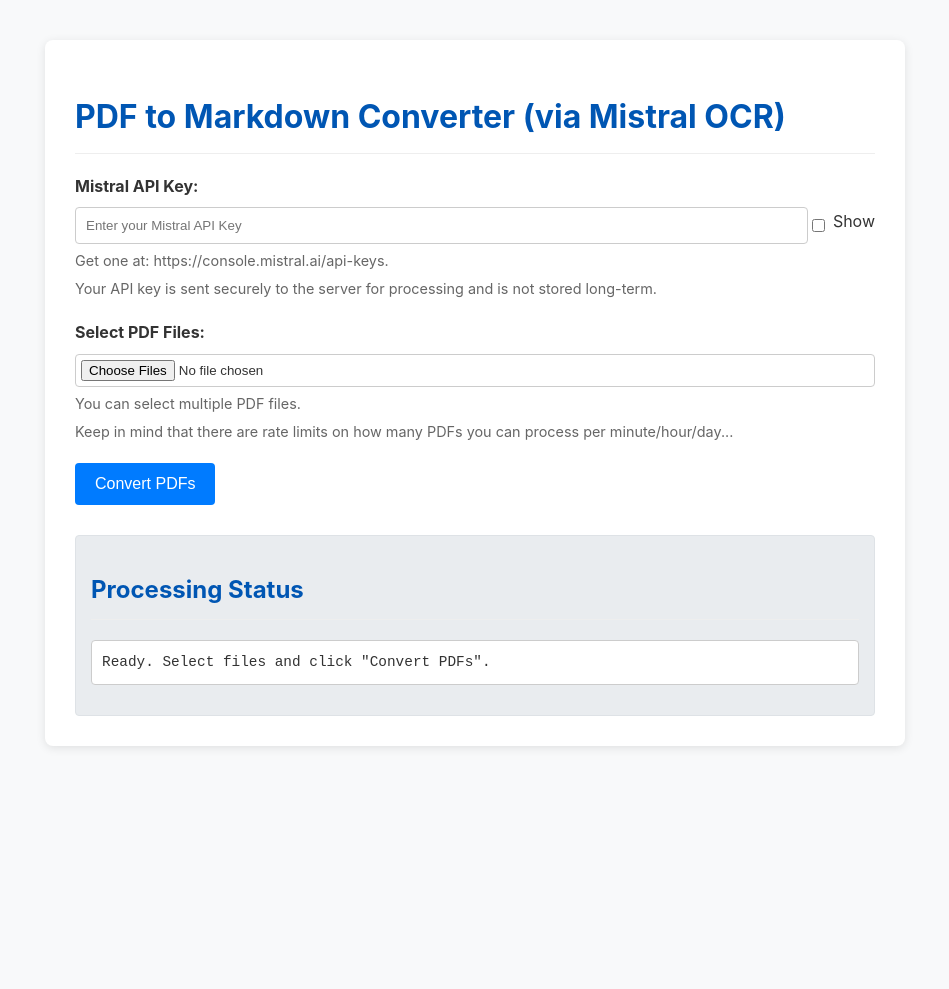
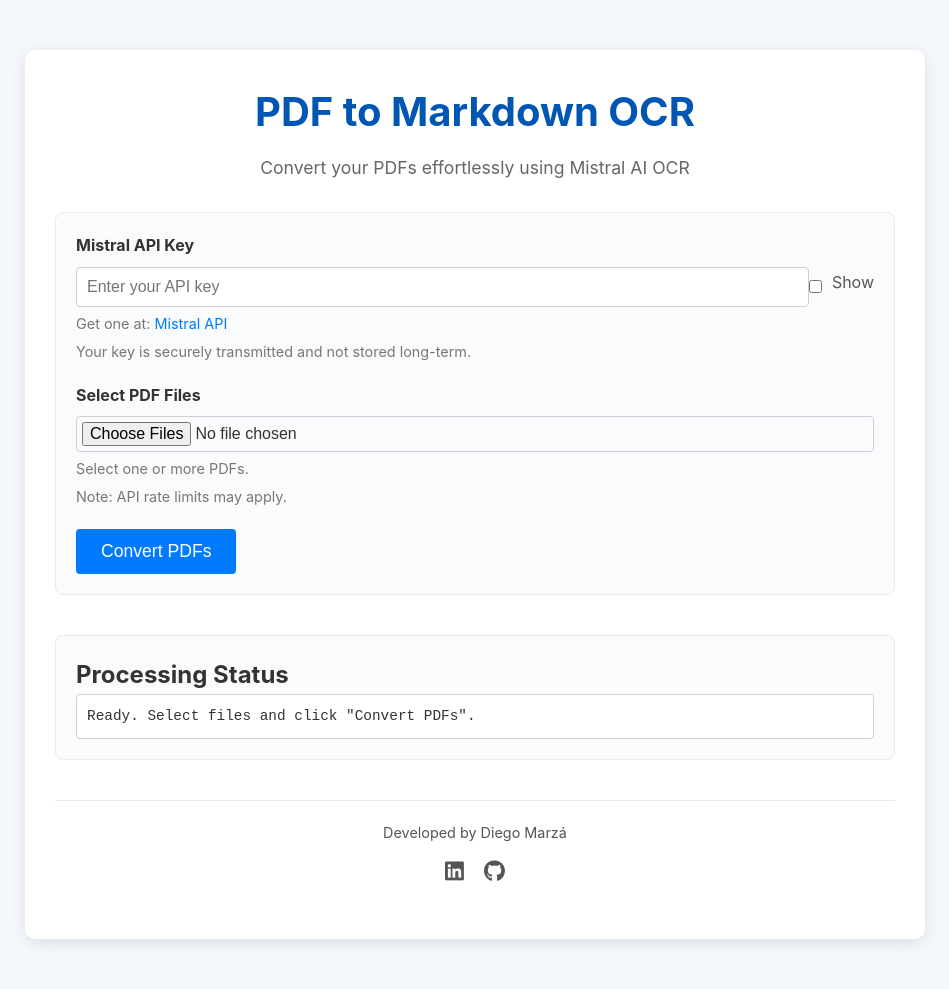
Before and after one commit to vstkl/pdf-ocr-obsidian, a Flask app: page / in a window 1280 px wide. Shown: the whole page, without its empty margins (165-1114 px from the left). Before the commit the page ends 748 px from the top, so only its background shows below. Run offline with Flask 3, Linux system fonts and the light colour scheme; some libraries are stand-ins or nearby versions.

Commit message:
v1.1 - Improved Interface

```diff
--- a/static/style.css
+++ b/static/style.css
@@ -1,26 +1,55 @@
+/* General Reset and Base Styles */
+* {
+    box-sizing: border-box;
+    margin: 0;
+    padding: 0;
+  }
+
   body {
     font-family: -apple-system, BlinkMacSystemFont, "Segoe UI", Roboto, Helvetica, Arial, sans-serif;
+    background-color: #f4f7fb;
+    color: #333;
     line-height: 1.6;
-    margin: 0;
     padding: 20px;
-    background-color: #f8f9fa;
-    color: #333;
   }
 
+  /* Container */
   .container {
-    max-width: 800px;
-    margin: 20px auto;
+    max-width: 900px;
+    margin: 30px auto;
     background-color: #fff;
     padding: 30px;
-    border-radius: 8px;
-    box-shadow: 0 2px 10px rgba(0, 0, 0, 0.1);
+    border-radius: 10px;
+    box-shadow: 0 4px 15px rgba(0, 0, 0, 0.1);
   }
 
-h1, h2 {
-    color: #0056b3; /* Mistral-ish blue */
-    border-bottom: 1px solid #eee;
-    padding-bottom: 10px;
-    margin-bottom: 20px;
+  /* Header */
+  header {
+    text-align: center;
+    margin-bottom: 30px;
+  }
+
+  header h1 {
+    color: #0056b3;
+    font-size: 2.5em;
+    margin-bottom: 10px;
+  }
+
+  .tagline {
+    font-size: 1.1em;
+    color: #666;
+  }
+
+  /* Main Sections */
+  main section {
+    margin-bottom: 40px;
+  }
+
+  .form-section {
+    background-color: #f9fbfd;
+    padding: 20px;
+    border: 1px solid #eaeaea;
+    border-radius: 8px;
   }
 
   .form-group {
@@ -29,21 +58,22 @@ h1, h2 {
 
   label {
     display: block;
+    font-weight: bold;
     margin-bottom: 8px;
-    font-weight: bold;
   }
 
-input[type="password"], input[type="text"],
+  input[type="password"],
+  input[type="text"],
   input[type="file"] {
     width: 100%;
     padding: 10px;
-    border: 1px solid #ccc;
+    border: 1px solid #ccd0d5;
     border-radius: 4px;
-    box-sizing: border-box; /* Include padding in width */
+    font-size: 1em;
   }
 
   input[type="file"] {
-    padding: 5px; /* Less padding for file input */
+    padding: 5px;
   }
 
   .password-toggle-group {
@@ -51,15 +81,21 @@ input[type="file"] {
     align-items: center;
   }
 
+  .toggle-label {
+    margin-left: 10px;
+    cursor: pointer;
+    font-weight: normal;
+    color: #555;
+  }
+
   button {
-    display: inline-block;
     background-color: #007bff;
-    color: white;
-    padding: 12px 20px;
+    color: #fff;
+    padding: 12px 25px;
     border: none;
     border-radius: 4px;
     cursor: pointer;
-    font-size: 16px;
+    font-size: 1.1em;
     transition: background-color 0.3s ease;
   }
 
@@ -68,73 +104,55 @@ button:hover {
   }
 
   button:disabled {
-    background-color: #ccc;
+    background-color: #ccd0d5;
     cursor: not-allowed;
   }
 
   small {
     display: block;
     margin-top: 5px;
-    color: #666;
     font-size: 0.9em;
+    color: #777;
   }
 
-#status-area, #results-area, #error-area {
-    margin-top: 30px;
-    padding: 15px;
-    background-color: #e9ecef;
-    border-radius: 4px;
-    border: 1px solid #dee2e6;
+  a {
+    color: #007bff;
+    text-decoration: none;
   }
 
-#status-log, #error-message {
-    white-space: pre-wrap; /* Wrap long lines */
-    word-wrap: break-word; /* Break long words */
+  a:hover {
+    text-decoration: underline;
+  }
+
+  /* Status, Results, Preview, and Error Areas */
+  .status-section,
+  .results-section,
+  .preview-section,
+  .error-section {
+    background-color: #f9fbfd;
+    padding: 20px;
+    border: 1px solid #eaeaea;
+    border-radius: 8px;
+  }
+
+  #status-log,
+  #error-message {
+    white-space: pre-wrap;
+    word-wrap: break-word;
     max-height: 300px;
     overflow-y: auto;
     background-color: #fff;
     padding: 10px;
+    border: 1px solid #ccd0d5;
     border-radius: 4px;
-    border: 1px solid #ccc;
     font-family: "Courier New", Courier, monospace;
     font-size: 0.9em;
   }
 
-.error {
-    color: #dc3545;
-    font-weight: bold;
-}
-
-#download-links {
-    list-style: none;
-    padding: 0;
-}
-
-#download-links li {
-    margin-bottom: 10px;
-    background-color: #fff;
-    padding: 10px;
-    border-radius: 4px;
-    border: 1px solid #ccc;
-    display: flex;
-    justify-content: space-between;
-    align-items: center;
-}
-
-#download-links a {
-    color: #007bff;
-    text-decoration: none;
-    font-weight: bold;
-}
-
-#download-links a:hover {
-    text-decoration: underline;
-}
-
-/* Simple Loader */
+  /* Loader */
   .loader {
-    border: 4px solid #f3f3f3; /* Light grey */
-    border-top: 4px solid #007bff; /* Blue */
+    border: 4px solid #f3f3f3;
+    border-top: 4px solid #007bff;
     border-radius: 50%;
     width: 30px;
     height: 30px;
@@ -147,139 +165,84 @@ small {
     100% { transform: rotate(360deg); }
   }
 
+  /* Download Links */
+  #download-links {
+    list-style: none;
+    padding: 0;
+  }
 
+  #download-links li {
+    background-color: #fff;
+    padding: 10px;
+    border: 1px solid #ccd0d5;
+    border-radius: 4px;
+    margin-bottom: 10px;
+    display: flex;
+    align-items: center;
+    justify-content: space-between;
+  }
 
+  #download-links a {
+    font-weight: bold;
+  }
 
-
-
-
-
-
-#preview-area {
-    margin-top: 30px;
-    padding: 15px;
-    background-color: #f0f0f0; /* Slightly different background */
-    border-radius: 4px;
-    border: 1px solid #d8d8d8;
+  /* Preview Section */
+  .preview-section {
+    background-color: #f4f7fb;
+    border: 1px solid #d0d5da;
+    padding: 20px;
+    border-radius: 8px;
   }
 
   #preview-content .preview-item {
     background-color: #fff;
-    border: 1px solid #ccc;
+    border: 1px solid #ccd0d5;
     border-radius: 4px;
     padding: 15px;
-    margin-bottom: 20px; /* Space between previews */
+    margin-bottom: 20px;
   }
 
   #preview-content h3 {
-    margin-top: 0;
     color: #0056b3;
     border-bottom: 1px solid #eee;
     padding-bottom: 5px;
     margin-bottom: 15px;
   }
 
-#preview-content h4 {
-    margin-top: 15px;
-    margin-bottom: 8px;
-    color: #333;
-}
-
-
   .markdown-preview pre {
-    white-space: pre-wrap; /* Wrap long lines */
+    white-space: pre-wrap;
     word-wrap: break-word;
-    max-height: 400px; /* Limit height */
+    max-height: 400px;
     overflow-y: auto;
     background-color: #f8f9fa;
     padding: 10px;
     border-radius: 4px;
-    border: 1px solid #ccc;
+    border: 1px solid #ccd0d5;
     font-family: "Courier New", Courier, monospace;
     font-size: 0.9em;
   }
 
-/* Styles for rendered markdown if using a library */
-.markdown-preview div {
-    /* Add basic styles for p, ul, ol, code etc. if needed */
-    line-height: 1.5;
-}
-.markdown-preview div img { /* Ensure images within rendered MD are responsive */
-     max-width: 90%;
-     height: auto;
-     display: block;
-     margin: 10px 0;
-     border: 1px solid #ccc;
+  /* Footer */
+  footer {
+    text-align: center;
+    padding: 20px 10px;
+    border-top: 1px solid #eaeaea;
+    margin-top: 40px;
+    color: #555;
+    font-size: 0.9em;
   }
 
-
-.image-preview img {
-    max-width: 150px; /* Preview size */
-    height: auto;
-    margin: 5px;
-    border: 1px solid #ddd;
-    display: inline-block;
-    vertical-align: top; /* Align images nicely */
-    background-color: #eee; /* Show placeholder if image is loading/missing */
+  footer p {
+    margin-bottom: 10px;
   }
 
-
-
-
-
-
-
-
-/* ... (previous styles) ... */
-
-/* Style for the toggle button/link */
-.preview-toggle {
-    cursor: pointer;
-    font-weight: bold;
-    display: block;
-    padding: 5px 10px;
-    background-color: #f0f0f0;
-    border: 1px solid #ccc;
-    border-radius: 4px;
-    margin-bottom: 5px;
-    user-select: none; /* Prevent text selection when clicking */
+  footer .social-icons a {
+    margin: 0 8px;
+    color: #555;
+    font-size: 1.5em;
+    transition: color 0.3s ease;
   }
 
-.preview-item.collapsed .preview-content-inner {
-    display: none; /* Initially hide the content */
+  footer .social-icons a:hover {
+    color: #007bff;
   }
-
-/* Style for the collapsed toggle button (e.g., with a "+" icon) */
-.preview-item.collapsed .preview-toggle::before {
-    content: "+ "; /* Plus icon */
-}
-
-/* Style for the expanded toggle button (e.g., with a "-" icon) */
-.preview-item:not(.collapsed) .preview-toggle::before {
-    content: "- "; /* Minus icon */
-}
-
-
-/* Style for the actual preview content */
-.preview-content-inner {
-    padding: 10px;
-    border: 1px solid #ddd;
-    border-radius: 4px;
-    background-color: #fff;
-}
-
-
-/* Style for each individual preview item (container) */
-.preview-item {
-    margin-bottom: 20px;
-    border: 1px solid #ccc;
-    border-radius: 5px;
-    overflow: hidden; /* Hide content that overflows (if collapse is animated) */
-}
-
-
-/*Style when is Loading */
-.loading-text {
-    font-style: italic;
-    color: gray;
-}
--- a/templates/index.html
+++ b/templates/index.html
@@ -2,76 +2,83 @@
 <html lang="en">
 <head>
   <meta charset="UTF-8">
-    <meta name="viewport" content="width=device-width, initial-scale=1.0">
+  <meta name="viewport" content="width=device-width, initial-scale=1">
   <title>PDF to Markdown OCR</title>
   <link rel="stylesheet" href="{{ url_for('static', filename='style.css') }}">
+  <!-- Updated FontAwesome CDN -->
+  <link rel="stylesheet" href="https://cdnjs.cloudflare.com/ajax/libs/font-awesome/6.4.0/css/all.min.css" crossorigin="anonymous" />
+
   <script src="https://cdn.jsdelivr.net/npm/marked/marked.min.js"></script>
   <script>
     MathJax = {
-          tex: {
-            inlineMath: [['$', '$'], ['\\(', '\\)']] // Configure inline delimiters
-          },
-          svg: {
-              fontCache: 'global' // Optional: Optimize font caching
-            }
+      tex: { inlineMath: [['$', '$'], ['\\(', '\\)']] },
+      svg: { fontCache: 'global' }
     };
   </script>
   <script src="https://polyfill.io/v3/polyfill.min.js?features=es6"></script>
   <script id="MathJax-script" src="https://cdn.jsdelivr.net/npm/mathjax@3/es5/tex-mml-chtml.js"></script>
-
 </head>
 <body>
   <div class="container">
-        <h1>PDF to Markdown Converter (via Mistral OCR)</h1>
+    <header>
+      <h1>PDF to Markdown OCR</h1>
+      <p class="tagline">Convert your PDFs effortlessly using Mistral AI OCR</p>
+    </header>
+
+    <main>
+      <section class="form-section">
         <form id="ocr-form">
           <div class="form-group">
-                <label for="api-key">Mistral API Key:</label>
+            <label for="api-key">Mistral API Key</label>
             <div class="password-toggle-group">
-                    <input type="password" id="api-key" name="api_key" placeholder="Enter your Mistral API Key">
+              <input type="password" id="api-key" name="api_key" placeholder="Enter your API key">
               <input type="checkbox" id="api-key-toggle">
-                    <label for="api-key-toggle" style="margin-left: 5px; font-weight: normal;">Show</label>
+              <label for="api-key-toggle" class="toggle-label">Show</label>
             </div>
-                <small>Get one at: https://console.mistral.ai/api-keys.</small>
-                <small>Your API key is sent securely to the server for processing and is not stored long-term.</small>
+            <small>Get one at: <a href="https://console.mistral.ai/api-keys" target="_blank">Mistral API</a></small>
+            <small>Your key is securely transmitted and not stored long-term.</small>
           </div>
 
           <div class="form-group">
-                <label for="pdf-files">Select PDF Files:</label>
+            <label for="pdf-files">Select PDF Files</label>
             <input type="file" id="pdf-files" name="pdf_files" accept=".pdf" multiple required>
-                <small>You can select multiple PDF files.</small>
-                <small>Keep in mind that there are rate limits on how many PDFs you can process per minute/hour/day...</small>
+            <small>Select one or more PDFs.</small>
+            <small>Note: API rate limits may apply.</small>
           </div>
           <button type="submit" id="submit-btn">Convert PDFs</button>
         </form>
+      </section>
 
-        <div id="status-area">
+      <section id="status-area" class="status-section">
         <h2>Processing Status</h2>
         <pre id="status-log">Ready. Select files and click "Convert PDFs".</pre>
         <div class="loader" id="loader" style="display: none;"></div>
-        </div>
+      </section>
 
-        <!-- Area for Download Links -->
-        <div id="results-area" style="display: none;">
+      <section id="results-area" class="results-section" style="display: none;">
         <h2>Downloads</h2>
-            <p>Download the ZIP archive(s) containing the Markdown file(s) and extracted images.</p>
-            <ul id="download-links">
-                <!-- Download links will appear here -->
-            </ul>
-        </div>
+        <p>Download the ZIP archive(s) containing your Markdown files and images.</p>
+        <ul id="download-links"></ul>
+      </section>
 
-        <!-- NEW: Area for Previews -->
-        <div id="preview-area" style="display: none;">
+      <section id="preview-area" class="preview-section" style="display: none;">
         <h2>Previews</h2>
-            <div id="preview-content">
-                <!-- Previews will be generated here by JavaScript -->
-            </div>
-        </div>
+        <div id="preview-content"></div>
+      </section>
 
-
-        <div id="error-area" style="display: none;">
+      <section id="error-area" class="error-section" style="display: none;">
         <h2>Error</h2>
         <pre id="error-message" class="error"></pre>
+      </section>
+    </main>
+
+    <footer>
+      <p>Developed by Diego Marzá</p>
+      <div class="social-icons">
+        <a href="https://www.linkedin.com/in/diegomarza/" target="_blank" title="LinkedIn"><i class="fab fa-linkedin"></i></a>
+        <a href="https://github.com/diegomarzaa/pdf-ocr-obsidian/" target="_blank" title="GitHub"><i class="fab fa-github"></i></a>
       </div>
+    </footer>
   </div>
 
   <script src="{{ url_for('static', filename='script.js') }}"></script>
```
Lines whose indentation alone changed are shown as unchanged.
